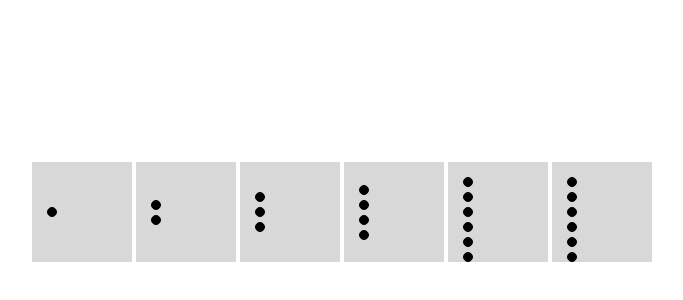
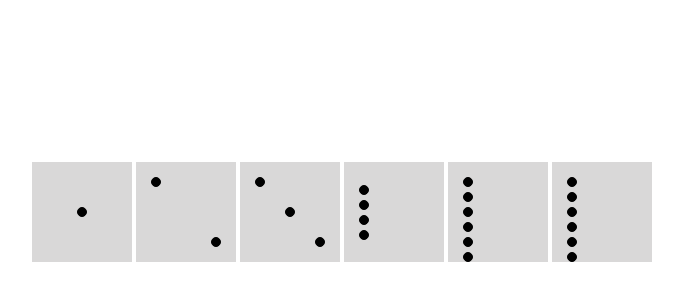
Before and after one commit to Vasyltsiun/homework_1, a plain HTML site: page index.html in a window 1280 px wide. Shown: the part 188-488 px from the top of the page, without its empty margins (298-981 px from the left). Drawn offline with Linux system fonts and the light colour scheme.

Commit message:
added style for circle

```diff
--- a/index.html
+++ b/index.html
@@ -12,13 +12,13 @@
         <div class="circle"></div>
       </div>
       <div class="square two">
-        <div class="circle"></div>
-        <div class="circle"></div>
+        <div class="circle circle-one"></div>
+        <div class="circle circle-two"></div>
       </div>
       <div class="square three">
-        <div class="circle"></div>
-        <div class="circle"></div>
-        <div class="circle"></div>
+        <div class="circle circle-one"></div>
+        <div class="circle circle-two"></div>
+        <div class="circle circle-three"></div>
       </div>
       <div class="square four">
         <div class="circle"></div>
--- a/style.css
+++ b/style.css
@@ -11,22 +11,39 @@
     transform: translate(-50%, -50%);
 }
 .square {
+    position: relative;
     height: 100px;
     width: 100px;
     background-color: rgb(217, 216, 216);
     padding: 10px;
     display: inline-block;
-    align-content: space-around;
+    align-content: center;
 
 }
 .circle {
+
     height: 10px;
     width: 10px;
     background-color: black;
     border: solid 1px black;
-
     margin: 5px;
-
     border-radius: 50%;
+}
+.one .circle{
+    text-align: center;
+    margin: 5px auto;
+}
+.circle-one {
+    position: absolute;
+    top: 10px;
+    left: 10px;
+}
+.circle-two {
+    position: absolute;
+    bottom: 10px;
+    right: 10px;
+}
+.circle-three {
+    margin: 0 auto;
 
 }
```
